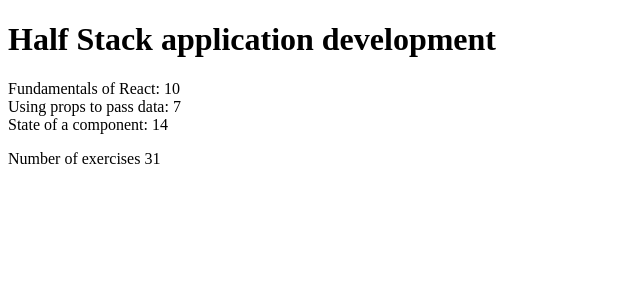
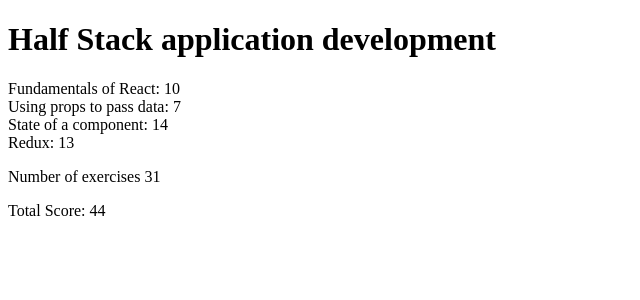
Before and after one commit to gkowalc/fullstackopen, a React (Create React App) app: page / in a window 1280 px wide. Shown: the top 300 px of the page, without its empty margins (0-640 px from the left). Built offline with nearby package versions, Linux system fonts and the light colour scheme.

Commit message:
week2, exercise 2.2 step8

```diff
--- a/src/index.js
+++ b/src/index.js
@@ -28,7 +28,19 @@
      {part_function}
     </>
   )
+
 }
+
+const Totals = ({course}) => {
+  const totalscore = course.parts.reduce((previousscore, nextvalue)=> previousscore+nextvalue.exercises, 0);
+  return (
+  <div>Total Score: {totalscore}</div>)
+};
+
+
+
+
+
 
 const App = () => {
   const course = {
@@ -49,8 +61,12 @@
         name: 'State of a component',
         exercises: 14,
         id: 3
+      },
+      {
+        name: 'Redux',
+        exercises: 13,
+        id: 4
       }
-
     ]
   }
 
@@ -59,6 +75,7 @@
       <Header course={course} />
       <Content course={course} />
       <Total course={course} />
+      <Totals course={course}></Totals>
     </div>
   )
 }
```
